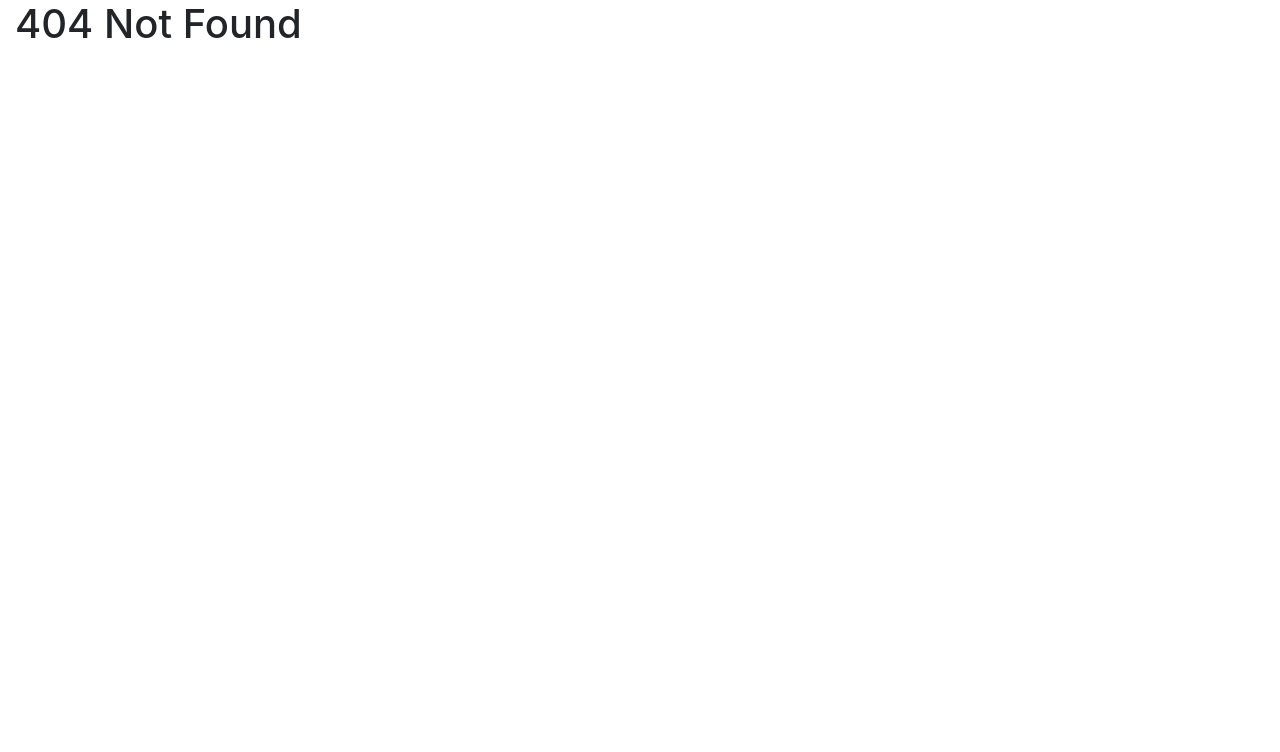
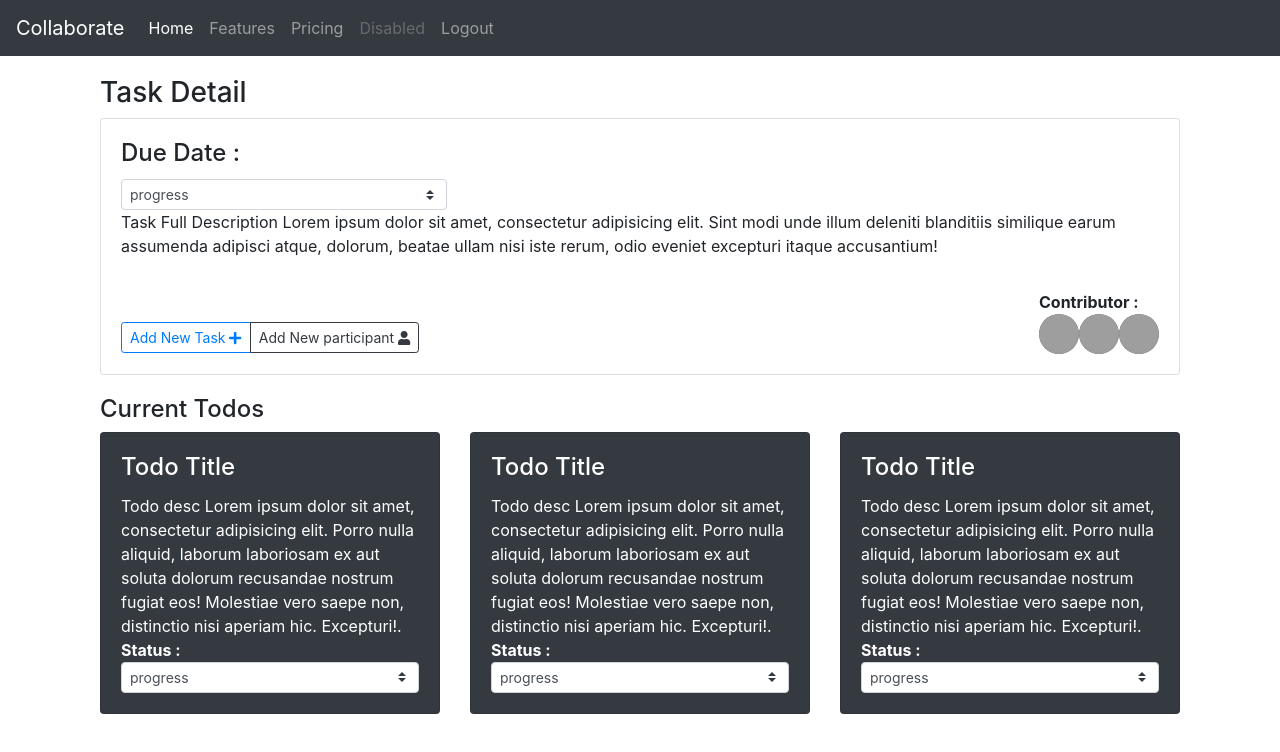
Before and after one commit to PramudyaS/collaborate, a Vue app: page /task/1 in a window 1280 px wide. Before the commit this address had no page. Shown: the top 752 px of the page. Built offline with nearby package versions, Linux system fonts and the light colour scheme; sample sign-in values are in the browser's storage; grey boxes are pictures that could not be loaded.

Commit message:
feat :layouting task detail

```diff
--- a/src/router/index.js
+++ b/src/router/index.js
@@ -66,9 +66,15 @@ const routes = [
         ]
       },
       {
-        path: "/task",
-        component: () => import("../views/task/Index"),
-        name: "task.index",
+        path: "/project/:id",
+        component: () => import("../views/projects/Show"),
+        name: "project.show",
+        beforeEnter: Authenticated
+      },
+      {
+        path: "/task/:id",
+        component: () => import("../views/task/Show"),
+        name: "task.show",
         beforeEnter: Authenticated
       }
     ]
--- a/src/views/projects/Index.vue
+++ b/src/views/projects/Index.vue
@@ -81,7 +81,7 @@ export default {
     },
 
     gotoTask() {
-      this.$router.push({ name: "task.index" });
+      this.$router.push({ name: "project.show", params: { id: "1" } });
     }
   },
   mounted: function() {
--- /dev/null
+++ b/src/views/projects/Show.vue
@@ -0,0 +1,79 @@
+<template>
+  <b-col>
+    <div class="header">
+      <b-row>
+        <b-col md="12">
+          <h3>Project Name Details</h3>
+        </b-col>
+        <b-col md="12">
+          <b-card title="Created At" sub-title="Owner :">
+            <b-card-text>
+              Project Full Description
+            </b-card-text>
+            <div class="participant float-right">
+              <b>Participant : </b>
+              <br />
+              <b-avatar src="https://placekitten.com/300/300"></b-avatar>
+              <b-avatar src="https://placekitten.com/300/300"></b-avatar>
+              <b-avatar src="https://placekitten.com/300/300"></b-avatar>
+            </div>
+            <div class="btn-group mt-5">
+              <b-button variant="outline-primary" size="sm"
+                >Add New Task <span class="fa fa-plus"></span
+              ></b-button>
+              <b-button variant="outline-dark" size="sm"
+                >Add New participant <span class="fa fa-user"></span
+              ></b-button>
+            </div>
+          </b-card>
+        </b-col>
+      </b-row>
+    </div>
+    <b-row>
+      <b-col md="12">
+        <h4>Current Task</h4>
+      </b-col>
+      <b-col md="12">
+        <b-row>
+          <b-col md="4" v-for="index in 3" :key="index">
+            <b-card bg-variant="dark" text-variant="white" title="Task Tittle">
+              <b-card-text>
+                With supporting text below as a natural lead-in to additional
+                content.
+                <br />
+                <b>Status :</b>
+                <b-form-select
+                  id="inline-form-custom-select-pref"
+                  class="mb-2 mr-sm-2 mb-sm-0"
+                  :options="status"
+                  :value="status[0]"
+                ></b-form-select>
+                <br />
+                <b>Due Date : 20 April 2020</b>
+              </b-card-text>
+              <b-button variant="primary" @click="gotoDetailTask"
+                >Detail</b-button
+              >
+            </b-card>
+          </b-col>
+        </b-row>
+      </b-col>
+    </b-row>
+  </b-col>
+</template>
+
+<script>
+export default {
+  name: "projectShow",
+  data: () => {
+    return {
+      status: ["progress", "hold", "done"]
+    };
+  },
+  methods: {
+    gotoDetailTask() {
+      this.$router.push({ name: "task.show", params: { id: "1" } });
+    }
+  }
+};
+</script>
--- /dev/null
+++ b/src/views/task/Show.vue
@@ -0,0 +1,90 @@
+<template>
+  <b-col>
+    <div class="header">
+      <b-row>
+        <b-col md="12">
+          <h3>Task Detail</h3>
+        </b-col>
+        <b-col md="12">
+          <b-card title="Due Date :">
+            <b-row>
+              <b-col md="4">
+                <div class="task-status">
+                  <b-form-select
+                    id="inline-form-custom-select-pref"
+                    class="mb-2 mr-sm-2 mb-sm-0"
+                    :options="status"
+                    :value="status[0]"
+                    size="sm"
+                  ></b-form-select>
+                </div>
+              </b-col>
+            </b-row>
+            <b-card-text>
+              Task Full Description Lorem ipsum dolor sit amet, consectetur
+              adipisicing elit. Sint modi unde illum deleniti blanditiis
+              similique earum assumenda adipisci atque, dolorum, beatae ullam
+              nisi iste rerum, odio eveniet excepturi itaque accusantium!
+            </b-card-text>
+            <div class="participant float-right mt-3">
+              <b>Contributor : </b>
+              <br />
+              <b-avatar src="https://placekitten.com/300/300"></b-avatar>
+              <b-avatar src="https://placekitten.com/300/300"></b-avatar>
+              <b-avatar src="https://placekitten.com/300/300"></b-avatar>
+            </div>
+            <div class="btn-group mt-5">
+              <b-button variant="outline-primary" size="sm"
+                >Add New Task <span class="fa fa-plus"></span
+              ></b-button>
+              <b-button variant="outline-dark" size="sm"
+                >Add New participant <span class="fa fa-user"></span
+              ></b-button>
+            </div>
+          </b-card>
+        </b-col>
+      </b-row>
+    </div>
+    <b-row>
+      <b-col md="12">
+        <h4>Current Todos</h4>
+      </b-col>
+      <b-col md="12">
+        <b-row>
+          <b-col md="4" v-for="index in 3" :key="index">
+            <b-card bg-variant="dark" text-variant="white" title="Todo Title">
+              <b-card-text>
+                Todo desc Lorem ipsum dolor sit amet, consectetur adipisicing
+                elit. Porro nulla aliquid, laborum laboriosam ex aut soluta
+                dolorum recusandae nostrum fugiat eos! Molestiae vero saepe non,
+                distinctio nisi aperiam hic. Excepturi!.
+                <br />
+                <b>Status : </b>
+                <div class="task-status">
+                  <b-form-select
+                    id="inline-form-custom-select-pref"
+                    class="mb-2 mr-sm-2 mb-sm-0"
+                    :options="status"
+                    :value="status[0]"
+                    size="sm"
+                  ></b-form-select>
+                </div>
+              </b-card-text>
+            </b-card>
+          </b-col>
+        </b-row>
+      </b-col>
+    </b-row>
+  </b-col>
+</template>
+
+<script>
+export default {
+  name: "taskShow",
+  data: () => {
+    return {
+      status: ["progress", "hold", "done"]
+    };
+  }
+};
+</script>
```
Also changed, not shown: src/views/todos/Index.vue (added, +33 -0 lines).
